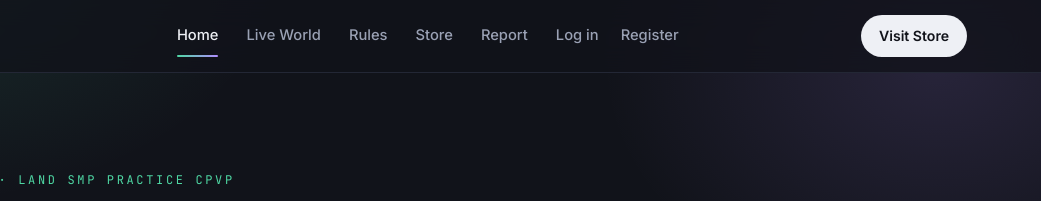
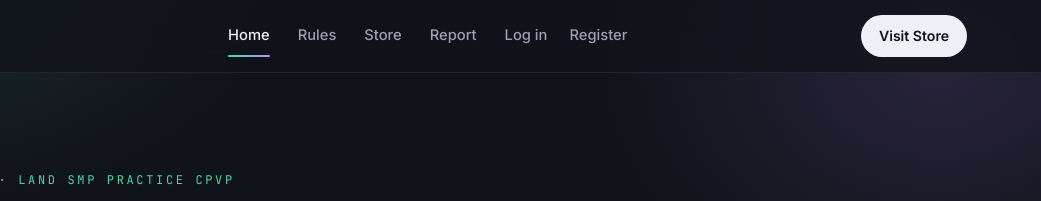
Before and after one commit to Rong1209/testter, a plain HTML site: page index.html in a window 1280 px wide. Shown: the top 201 px of the page, 239-1280 px from the left. Drawn offline with Linux system fonts and the light colour scheme; no server answers.

Commit message:
Update index.html

```diff
--- a/index.html
+++ b/index.html
@@ -24,7 +24,6 @@
 
     <div class="nav-links">
       <a href="index.html" class="active">Home</a>
-      <a href="#world">Live World</a>
       <a href="#rules">Rules</a>
       <a href="store.html">Store</a>
       <a href="report.html">Report</a>
```
